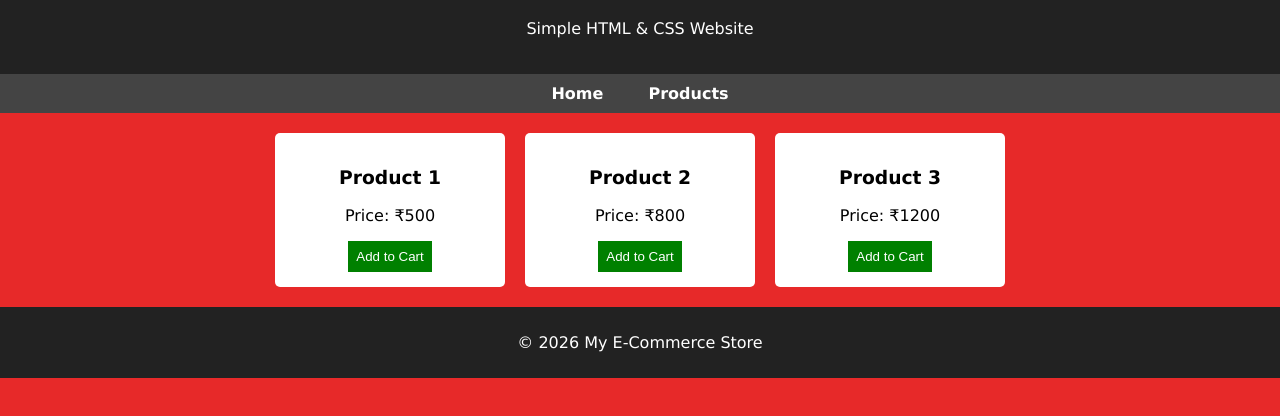
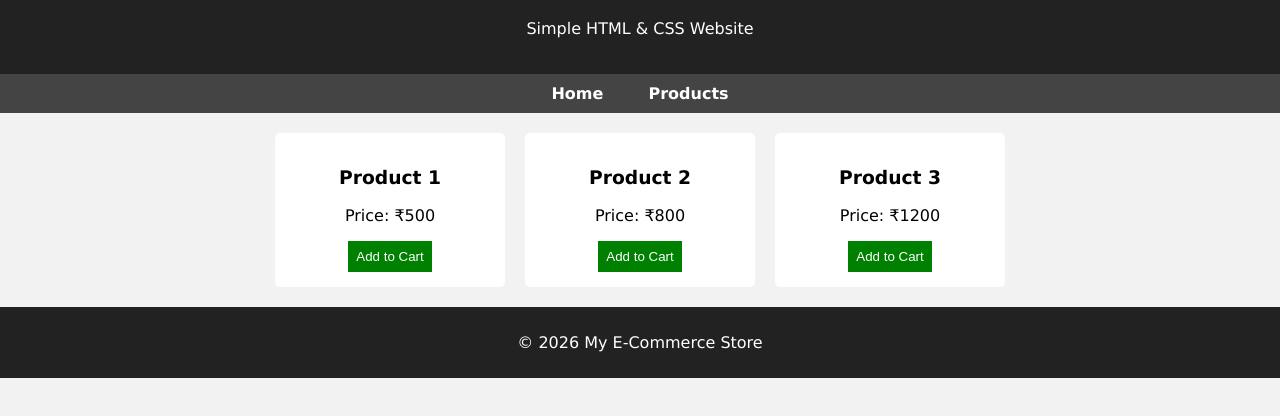
Before and after one commit to prateek10120/basic-ecommerce, a plain HTML site: page index.html in a window 1280 px wide. Shown: the part 82-498 px from the top of the page. Drawn offline with Linux system fonts and the light colour scheme.

Commit message:
Updated body background color

```diff
--- a/style.css
+++ b/style.css
@@ -1,7 +1,7 @@
 body {
   margin: 0;
   font-family: Verdana, sans-serif;
-  background-color: #e72929;
+  background-color: #f2f2f2;
 }
 
 header {
```
